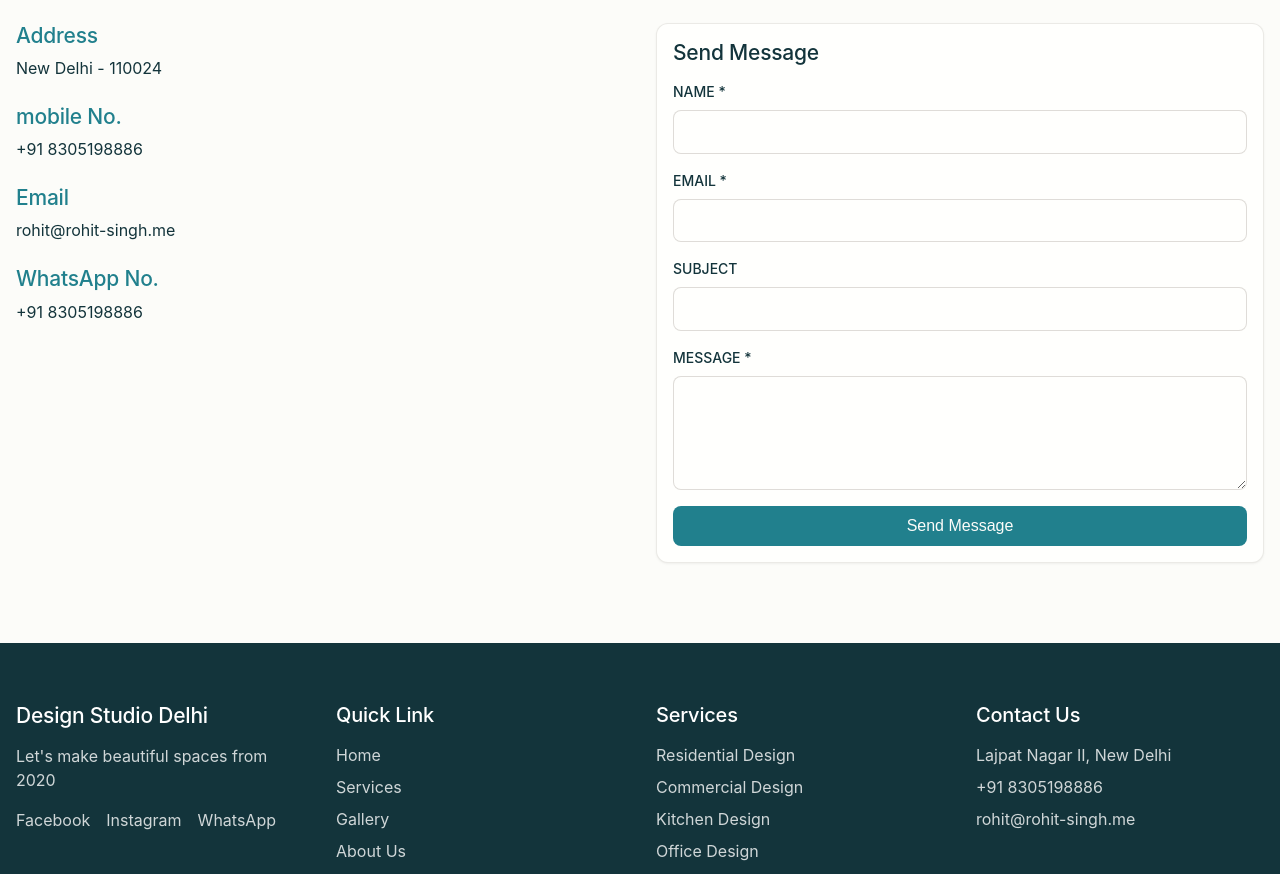
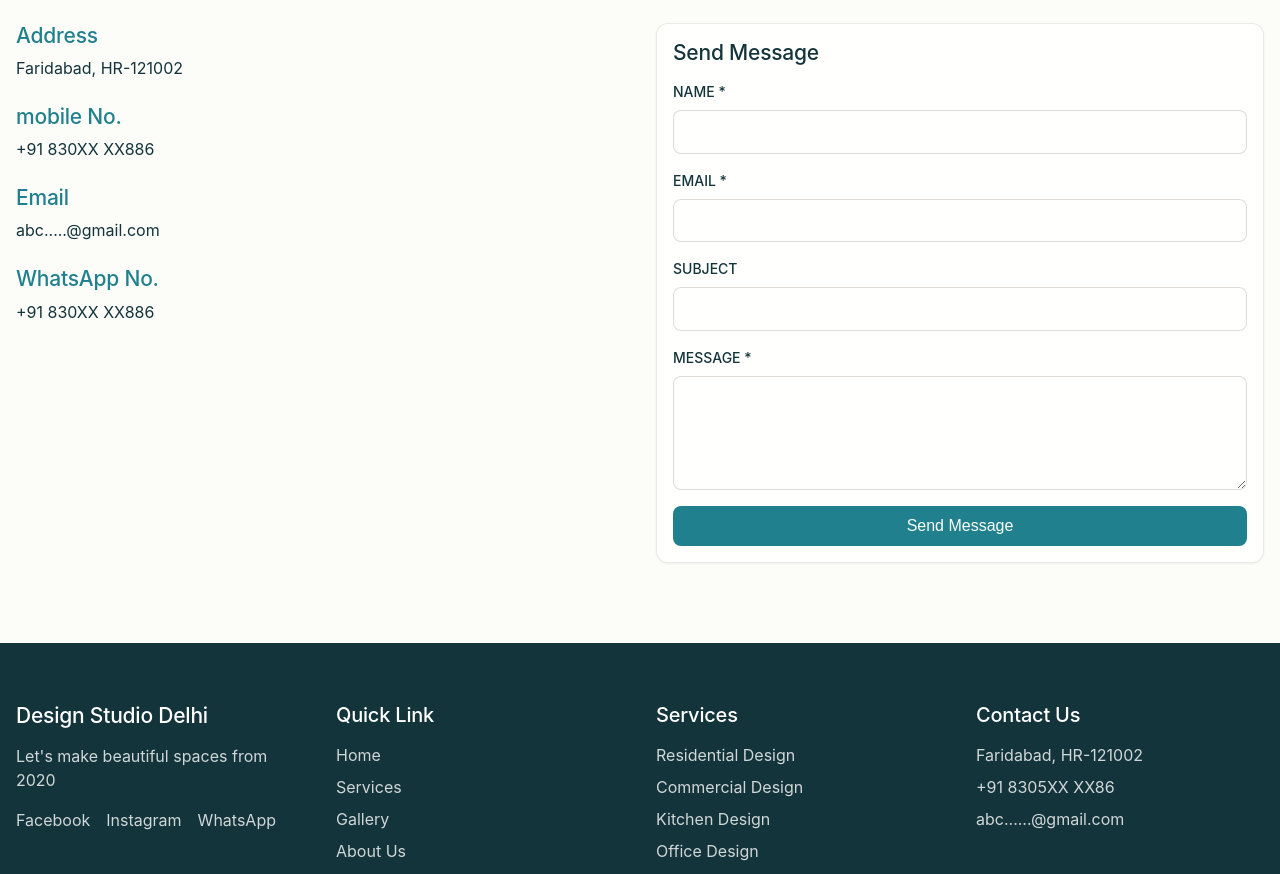
Before and after one commit to rohitsingh0318/Design_Studio_Delhi, a plain HTML site: page index.html in a window 1280 px wide. Shown: the part 3720-4594 px from the top of the page. Drawn offline with Linux system fonts and the light colour scheme.

Commit message:
Updated gallery, index and booking pages

```diff
--- a/index.html
+++ b/index.html
@@ -287,19 +287,19 @@
                 <div class="contact-info">
                     <div class="contact-item">
                         <h3>Address</h3>
-                        <p> New Delhi - 110024</p>
+                        <p> Faridabad, HR-121002</p>
                     </div>
                     <div class="contact-item">
                         <h3>mobile No.</h3>
-                        <p><a href="tel:+918305198886">+91 8305198886</a></p>
+                        <p><a href="tel:+918305198886">+91 830XX XX886</a></p>
                     </div>
                     <div class="contact-item">
                         <h3>Email</h3>
-                        <p><a href="mailto:info@designstudiodelhi.com">rohit@rohit-singh.me</a></p>
+                        <p><a href="mailto:info@designstudiodelhi.com">abc.....@gmail.com</a></p>
                     </div>
                     <div class="contact-item">
                         <h3>WhatsApp No.</h3>
-                        <p><a href="https://wa.me/918305198886" target="_blank">+91 8305198886</a></p>
+                        <p><a href="https://wa.me/918305198886" target="_blank">+91 830XX XX886</a></p>
                     </div>
                 </div>
                 <div class="contact-form card">
@@ -363,9 +363,9 @@
                 </div>
                 <div class="footer-section">
                     <h4>Contact Us</h4>
-                    <p>Lajpat Nagar II, New Delhi</p>
-                    <p>+91 8305198886</p>
-                    <p>rohit@rohit-singh.me</p>
+                    <p>Faridabad, HR-121002 </p>
+                    <p>+91 8305XX XX86</p>
+                    <p>abc......@gmail.com</p>
                 </div>
             </div>
             <div class="footer-bottom">
```
Also changed, not shown: bookingnow.html (+3 -3 lines), gallery.html (+3 -3 lines).
